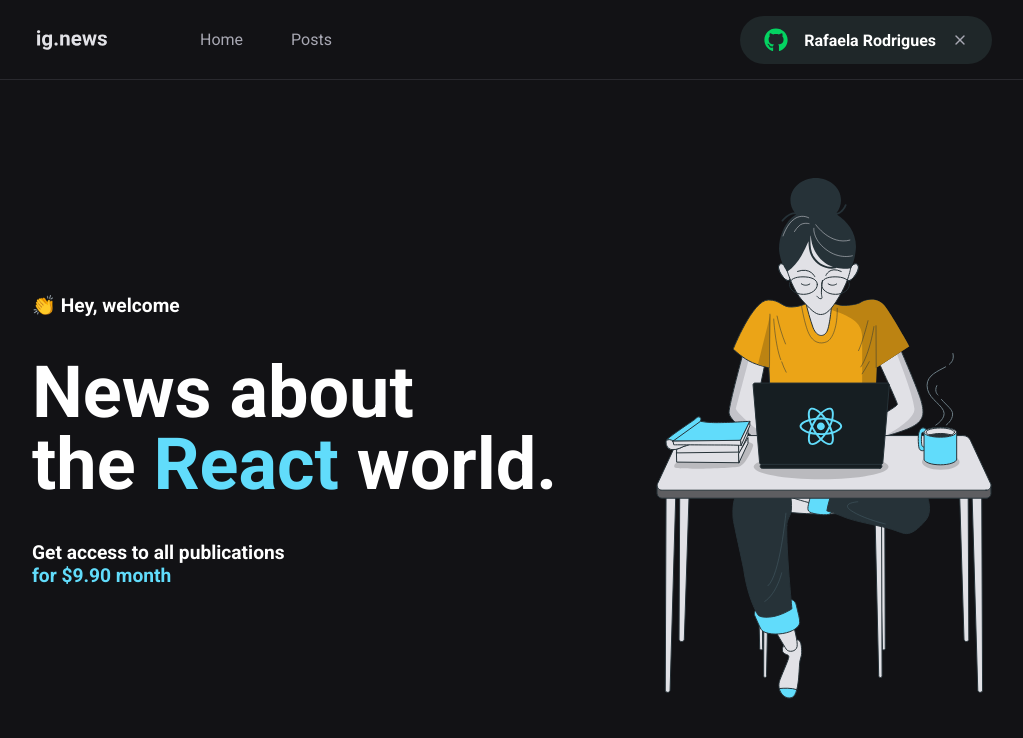
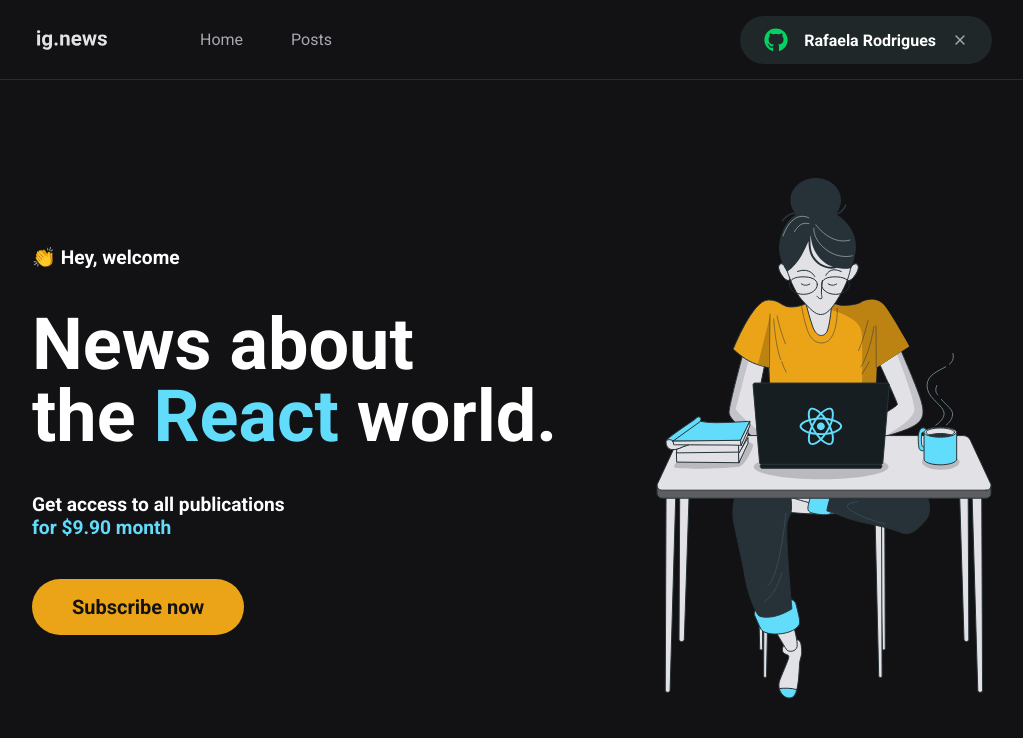
Before and after one commit to rafabernardo/ignews, a Next.js app: page / in a window 1280 px wide. Shown: the top 738 px of the page, without its empty margins (128-1151 px from the left). Built offline with nearby package versions, Linux system fonts and the light colour scheme.

Commit message:
feat: Add button

```diff
--- /dev/null
+++ b/src/components/subscription-button/index.tsx
@@ -0,0 +1,17 @@
+import classnames from 'classnames'
+
+import styles from './styles.module.scss'
+
+interface SubscriptionButtonProps {
+  className?: string
+}
+
+const SubscriptionButton = ({ className }: SubscriptionButtonProps) => {
+  return (
+    <button type='button' className={classnames(styles.button, className)}>
+      Subscribe now
+    </button>
+  )
+}
+
+export default SubscriptionButton
--- /dev/null
+++ b/src/components/subscription-button/styles.module.scss
@@ -0,0 +1,22 @@
+.button{
+  width: fit-content;
+  height: 3.5rem;
+  border: 0;
+  border-radius: 2rem;
+  background-color: var(--yellow-500);
+  color: var(--gray-900);
+  font-size: 1.25rem;
+  font-weight: 700;
+  padding: 1rem 2.5rem;
+  box-sizing: border-box;
+
+  display: flex;
+  align-items: center;
+  justify-content: center;
+
+  transition: filter 0.5s;
+
+  &:hover {
+    filter: brightness(80%);
+  }
+}
--- a/src/pages/home.module.scss
+++ b/src/pages/home.module.scss
@@ -25,6 +25,10 @@
       }
     }
 
+    .button{
+      margin-top: 2.5rem;
+    }
+
     .title{
       font-size: 4.5rem;
       line-height: 4.5rem;
--- a/src/pages/index.tsx
+++ b/src/pages/index.tsx
@@ -2,6 +2,7 @@
 import Image from 'next/image'
 
 import girlCoding from '../../public/images/avatar.svg'
+import SubscriptionButton from '../components/subscription-button'
 import styles from './home.module.scss'
 
 export default function Home() {
@@ -21,6 +22,7 @@
             Get access to all publications <br />
             <span>for $9.90 month</span>
           </p>
+          <SubscriptionButton className={styles.button} />
         </section>
         <div className={styles.logo}>
           <Image src={girlCoding} alt='Girl coding' />
```
